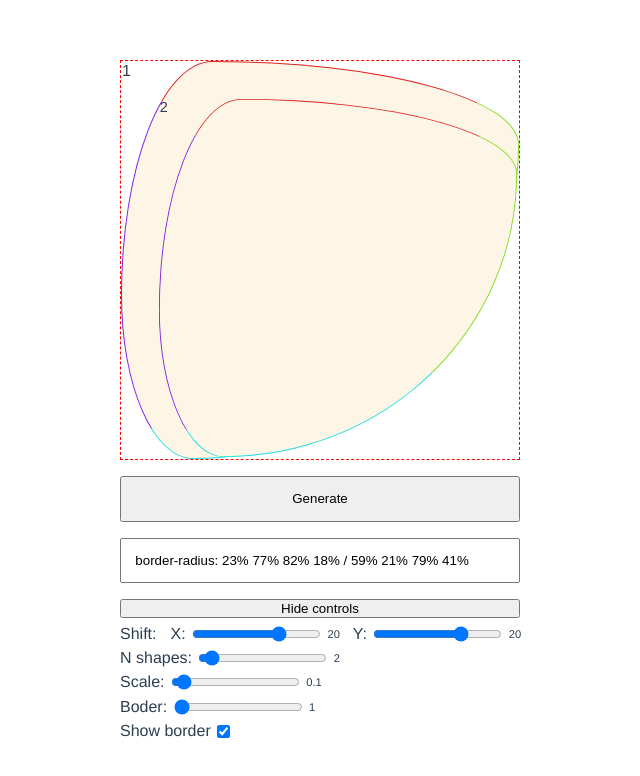
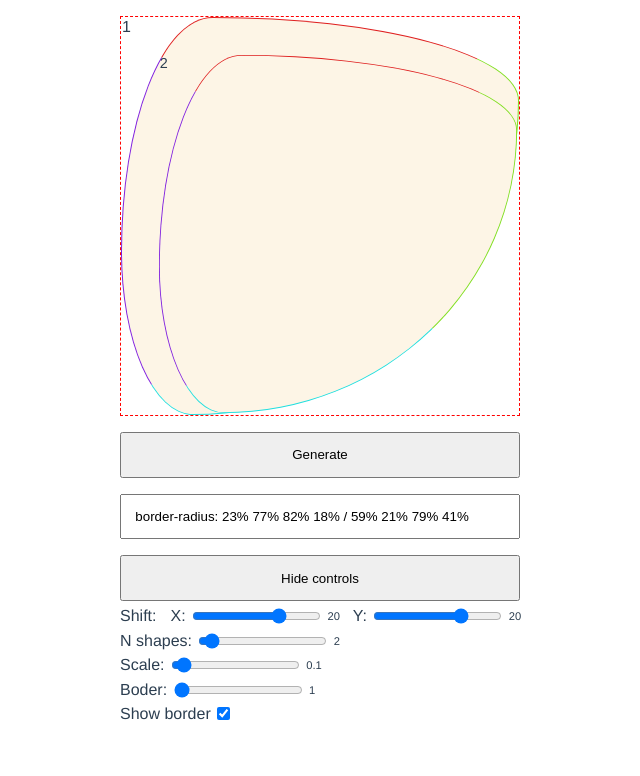
Before and after one commit to maxzz/border-radius-generator, a Vue app: page / in a window 1280 px wide. Shown: the top 776 px of the page, without its empty margins (320-960 px from the left). Built offline with nearby package versions, Linux system fonts and the light colour scheme.

Commit message:
feature: add hack to compensate document vertical scrollbar width

```diff
--- a/src/App.vue
+++ b/src/App.vue
@@ -20,9 +20,7 @@
         <input type="text" :value="generatedTxt" readonly>
 
         <div class="control-panel">
-            <button class="controls-header" @click="options.showControls = !options.showControls">
-                {{ options.showControls ? 'Hide controls' : 'Show controls' }}
-            </button>
+            <input type="button" class="controls-header" @click="options.showControls = !options.showControls" :value="options.showControls ? 'Hide controls' : 'Show controls'" />
 
             <template v-if="options.showControls">
                 <div class="control-row">
@@ -128,13 +126,16 @@
 
     body {
         height: 100vh;
+        width: calc(100vw - 32px); // - scrollbar
+        margin-left: 16px;
         display: grid;
-        place-items: center;
+        justify-content: center;
     }
 
     main {
         display: grid;
         row-gap: 1em;
+        margin-top: 1em;
     }
 
     .control-panel {
```
